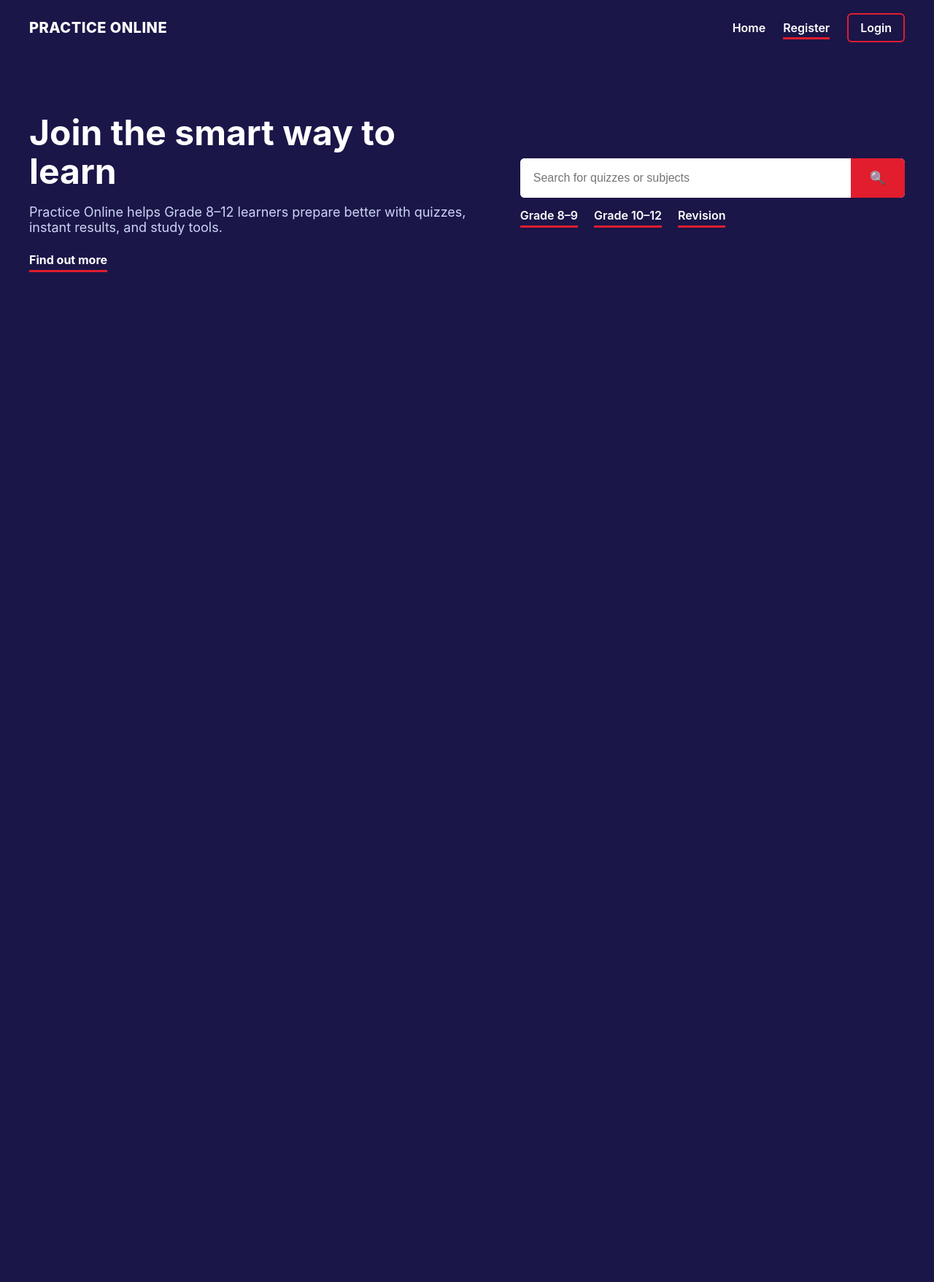
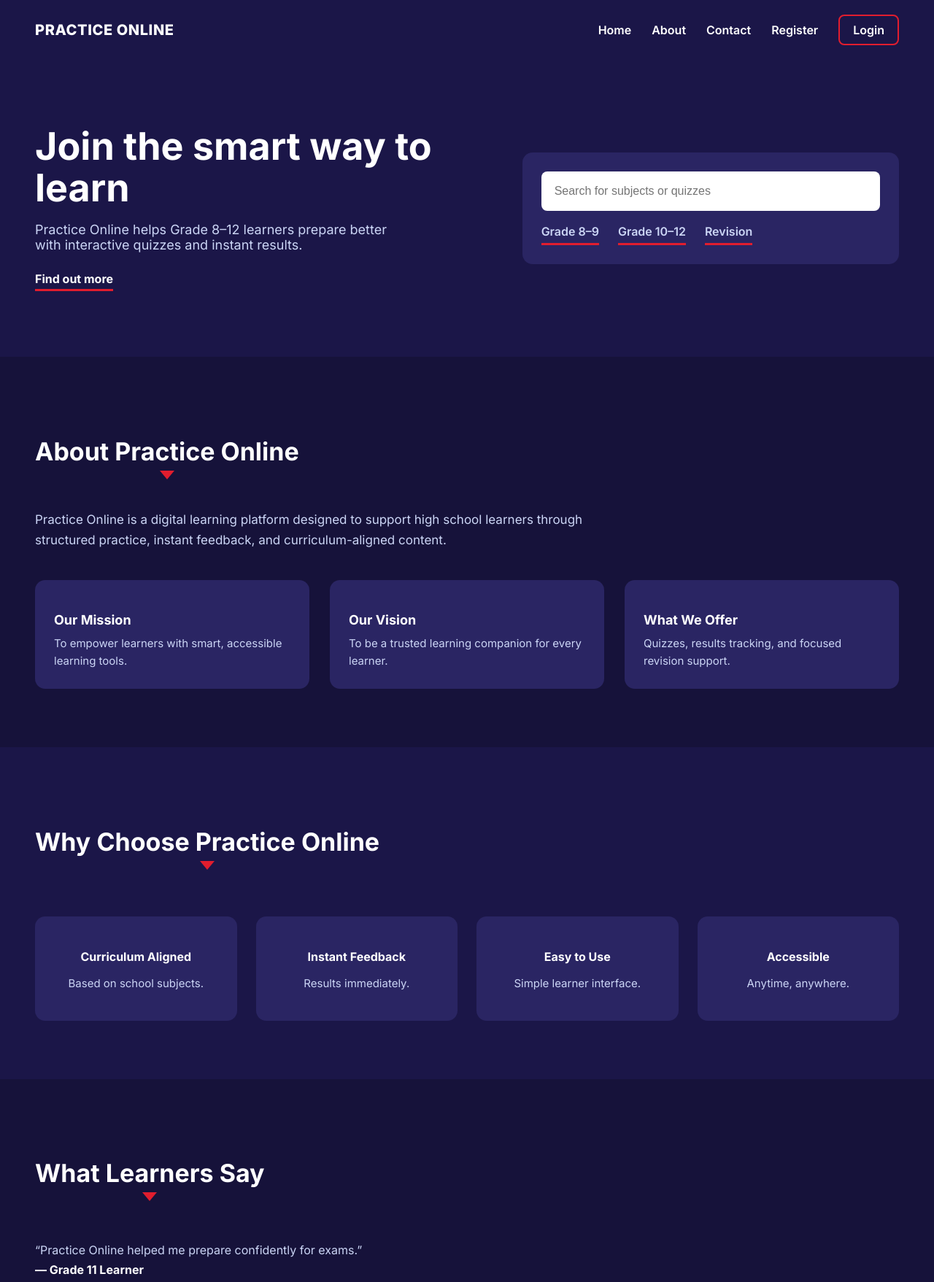
Before and after one commit to Sam99-44/practice, a website: page website/index.html in a window 1280 px wide. Shown: the top 1757 px of the page at 73% size. Before the commit the page ends 800 px from the top, so only its background shows below. Drawn offline with Linux system fonts and the light colour scheme.

Commit message:
Update index.html

```diff
--- a/website/index.html
+++ b/website/index.html
@@ -6,7 +6,12 @@
   <meta name="viewport" content="width=device-width, initial-scale=1" />
 
   <!-- SEO -->
-  <meta name="description" content="Practice Online helps Grade 8–12 learners prepare smarter with quizzes, results, and study materials." />
+  <meta name="description" content="Practice Online helps Grade 8–12 learners prepare smarter with quizzes, instant results, and study materials." />
+
+  <!-- Font -->
+  <link rel="preconnect" href="https://fonts.googleapis.com">
+  <link rel="preconnect" href="https://fonts.gstatic.com" crossorigin>
+  <link href="https://fonts.googleapis.com/css2?family=Inter:wght@400;500;600;700;800&display=swap" rel="stylesheet">
 
   <style>
     :root{
@@ -14,12 +19,14 @@
       --red:#e11d2e;
       --white:#ffffff;
       --muted:#cbd5f5;
+      --soft:#2a2563;
     }
 
     *{box-sizing:border-box}
+
     body{
       margin:0;
-      font-family: "Inter", Arial, sans-serif;
+      font-family:"Inter", Arial, sans-serif;
       background:var(--blue);
       color:var(--white);
     }
@@ -29,18 +36,18 @@
       display:flex;
       justify-content:space-between;
       align-items:center;
-      padding:18px 40px;
+      padding:20px 48px;
     }
 
     .logo{
       font-size:20px;
       font-weight:800;
-      letter-spacing:.5px;
+      letter-spacing:.6px;
     }
 
     .nav-links{
       display:flex;
-      gap:24px;
+      gap:28px;
       align-items:center;
     }
 
@@ -51,20 +58,10 @@
       position:relative;
     }
 
-    .nav-links a.tab::after{
-      content:"";
-      position:absolute;
-      left:0;
-      bottom:-6px;
-      width:100%;
-      height:3px;
-      background:var(--red);
-    }
-
     .login-btn{
-      padding:8px 16px;
+      padding:9px 18px;
       border:2px solid var(--red);
-      border-radius:6px;
+      border-radius:8px;
       color:var(--white);
       text-decoration:none;
       font-weight:700;
@@ -74,21 +71,22 @@
     .hero{
       display:grid;
       grid-template-columns:1.2fr 1fr;
-      gap:40px;
-      padding:80px 40px;
+      gap:48px;
+      padding:90px 48px;
       align-items:center;
     }
 
     .hero h1{
-      font-size:48px;
+      font-size:52px;
       line-height:1.1;
-      margin:0 0 12px;
+      margin:0 0 14px;
     }
 
     .hero p{
       font-size:18px;
       color:var(--muted);
-      margin-bottom:24px;
+      margin-bottom:26px;
+      max-width:520px;
     }
 
     .cta{
@@ -101,77 +99,233 @@
     }
 
     /* ---------- SEARCH ---------- */
+    .search-area{
+      background:var(--soft);
+      padding:26px;
+      border-radius:14px;
+    }
+
     .search-box{
-      display:flex;
       background:var(--white);
-      border-radius:6px;
+      border-radius:8px;
       overflow:hidden;
     }
 
     .search-box input{
-      flex:1;
+      width:100%;
       padding:18px;
       border:none;
       font-size:16px;
       outline:none;
     }
 
-    .search-box button{
-      background:var(--red);
-      border:none;
-      color:#fff;
-      padding:0 26px;
-      font-size:18px;
-      cursor:pointer;
-    }
-
     .search-tabs{
       display:flex;
-      gap:22px;
-      margin-top:14px;
+      gap:26px;
+      margin-top:18px;
       font-weight:600;
+      color:var(--muted);
     }
 
     .search-tabs span{
+      padding-bottom:6px;
       border-bottom:3px solid var(--red);
-      padding-bottom:4px;
+    }
+
+    /* ---------- SECTION HEADINGS ---------- */
+    .section-title{
+      font-size:34px;
+      margin-bottom:24px;
+      position:relative;
+      display:inline-block;
+      padding-bottom:18px;
+    }
+
+    .section-title::after{
+      content:"";
+      position:absolute;
+      left:50%;
+      bottom:0;
+      transform:translateX(-50%);
+      width:0;
+      height:0;
+      border-left:10px solid transparent;
+      border-right:10px solid transparent;
+      border-top:12px solid var(--red);
+    }
+
+    /* ---------- ABOUT ---------- */
+    .about{
+      background:#16123a;
+      padding:80px 48px;
+    }
+
+    .about p{
+      max-width:760px;
+      color:var(--muted);
+      font-size:17px;
+      line-height:1.7;
+      margin-bottom:22px;
+    }
+
+    .about-grid{
+      display:grid;
+      grid-template-columns:repeat(3,1fr);
+      gap:28px;
+      margin-top:40px;
+    }
+
+    .about-card{
+      background:var(--soft);
+      padding:26px;
+      border-radius:14px;
+    }
+
+    .about-card h3{
+      margin-bottom:10px;
+      font-size:18px;
+    }
+
+    .about-card p{
+      font-size:15px;
+      line-height:1.6;
+      color:var(--muted);
+      margin:0;
+    }
+
+    /* ---------- WHY ---------- */
+    .why{
+      padding:80px 48px;
+    }
+
+    .why-grid{
+      display:grid;
+      grid-template-columns:repeat(4,1fr);
+      gap:26px;
+      margin-top:40px;
+    }
+
+    .why-card{
+      background:var(--soft);
+      padding:24px;
+      border-radius:14px;
+      text-align:center;
+    }
+
+    .why-card h4{
+      margin-bottom:10px;
+    }
+
+    .why-card p{
+      font-size:15px;
+      color:var(--muted);
+      line-height:1.6;
+    }
+
+    /* ---------- TESTIMONIALS ---------- */
+    .testimonials{
+      background:#16123a;
+      padding:80px 48px;
+    }
+
+    .testimonial{
+      max-width:700px;
+      margin-top:30px;
+      color:var(--muted);
+      font-size:16px;
+      line-height:1.7;
+    }
+
+    .testimonial strong{
+      color:var(--white);
+    }
+
+    /* ---------- CONTACT ---------- */
+    .contact{
+      padding:80px 48px;
+      text-align:center;
+    }
+
+    .contact-text{
+      max-width:600px;
+      margin:0 auto 40px;
+      color:var(--muted);
+      font-size:17px;
+    }
+
+    .contact-grid{
+      display:grid;
+      grid-template-columns:repeat(3,1fr);
+      gap:28px;
+      max-width:900px;
+      margin:0 auto;
+    }
+
+    .contact-card{
+      background:var(--soft);
+      padding:28px;
+      border-radius:14px;
+    }
+
+    .contact-card h4{
+      margin-bottom:10px;
+    }
+
+    .contact-card p{
+      color:var(--muted);
+      font-size:15px;
+      line-height:1.6;
+    }
+
+    /* ---------- FOOTER ---------- */
+    footer{
+      padding:40px 48px;
+      text-align:center;
+      font-size:14px;
+      color:var(--muted);
+      border-top:1px solid #2f2b6b;
     }
 
     /* ---------- RESPONSIVE ---------- */
     @media(max-width:900px){
-      .hero{grid-template-columns:1fr}
-      .hero h1{font-size:36px}
+      .hero{
+        grid-template-columns:1fr;
+        padding:70px 28px;
+      }
+      .hero h1{font-size:38px}
+      .topbar{padding:18px 28px}
+      .about,.why,.testimonials,.contact{padding:60px 28px}
+      .about-grid,.why-grid,.contact-grid{grid-template-columns:1fr}
     }
   </style>
 </head>
 
 <body>
 
-  <!-- TOP NAV -->
+  <!-- NAV -->
   <div class="topbar">
     <div class="logo">PRACTICE ONLINE</div>
-
     <div class="nav-links">
-      <a href="index.html">Home</a>
-      <a href="register.html" class="tab">Register</a>
+      <a href="#">Home</a>
+      <a href="#about">About</a>
+      <a href="#contact">Contact</a>
+      <a href="register.html">Register</a>
       <a href="login.html" class="login-btn">Login</a>
     </div>
   </div>
 
-  <!-- HERO SECTION -->
+  <!-- HERO -->
   <section class="hero">
     <div>
       <h1>Join the smart way to learn</h1>
-      <p>Practice Online helps Grade 8–12 learners prepare better with quizzes, instant results, and study tools.</p>
+      <p>Practice Online helps Grade 8–12 learners prepare better with interactive quizzes and instant results.</p>
       <a href="register.html" class="cta">Find out more</a>
     </div>
 
-    <div>
+    <div class="search-area">
       <div class="search-box">
-        <input placeholder="Search for quizzes or subjects" />
-        <button>🔍</button>
+        <input placeholder="Search for subjects or quizzes" />
       </div>
-
       <div class="search-tabs">
         <span>Grade 8–9</span>
         <span>Grade 10–12</span>
@@ -180,5 +334,76 @@
     </div>
   </section>
 
+  <!-- ABOUT -->
+  <section class="about" id="about">
+    <h2 class="section-title">About Practice Online</h2>
+    <p>
+      Practice Online is a digital learning platform designed to support high
+      school learners through structured practice, instant feedback, and
+      curriculum-aligned content.
+    </p>
+
+    <div class="about-grid">
+      <div class="about-card">
+        <h3>Our Mission</h3>
+        <p>To empower learners with smart, accessible learning tools.</p>
+      </div>
+      <div class="about-card">
+        <h3>Our Vision</h3>
+        <p>To be a trusted learning companion for every learner.</p>
+      </div>
+      <div class="about-card">
+        <h3>What We Offer</h3>
+        <p>Quizzes, results tracking, and focused revision support.</p>
+      </div>
+    </div>
+  </section>
+
+  <!-- WHY -->
+  <section class="why">
+    <h2 class="section-title">Why Choose Practice Online</h2>
+    <div class="why-grid">
+      <div class="why-card"><h4>Curriculum Aligned</h4><p>Based on school subjects.</p></div>
+      <div class="why-card"><h4>Instant Feedback</h4><p>Results immediately.</p></div>
+      <div class="why-card"><h4>Easy to Use</h4><p>Simple learner interface.</p></div>
+      <div class="why-card"><h4>Accessible</h4><p>Anytime, anywhere.</p></div>
+    </div>
+  </section>
+
+  <!-- TESTIMONIALS -->
+  <section class="testimonials">
+    <h2 class="section-title">What Learners Say</h2>
+    <p class="testimonial">
+      “Practice Online helped me prepare confidently for exams.”<br>
+      <strong>— Grade 11 Learner</strong>
+    </p>
+  </section>
+
+  <!-- CONTACT -->
+  <section class="contact" id="contact">
+    <h2 class="section-title">Contact Us</h2>
+    <p class="contact-text">Need help or have questions? Reach out to us.</p>
+
+    <div class="contact-grid">
+      <div class="contact-card">
+        <h4>Email</h4>
+        <p>info@practiceonline.co.za</p>
+      </div>
+      <div class="contact-card">
+        <h4>Support</h4>
+        <p>support@practiceonline.co.za</p>
+      </div>
+      <div class="contact-card">
+        <h4>Hours</h4>
+        <p>Mon – Fri<br>08:00 – 17:00</p>
+      </div>
+    </div>
+  </section>
+
+  <!-- FOOTER -->
+  <footer>
+    © 2026 Practice Online. All rights reserved.
+  </footer>
+
 </body>
 </html>
```
